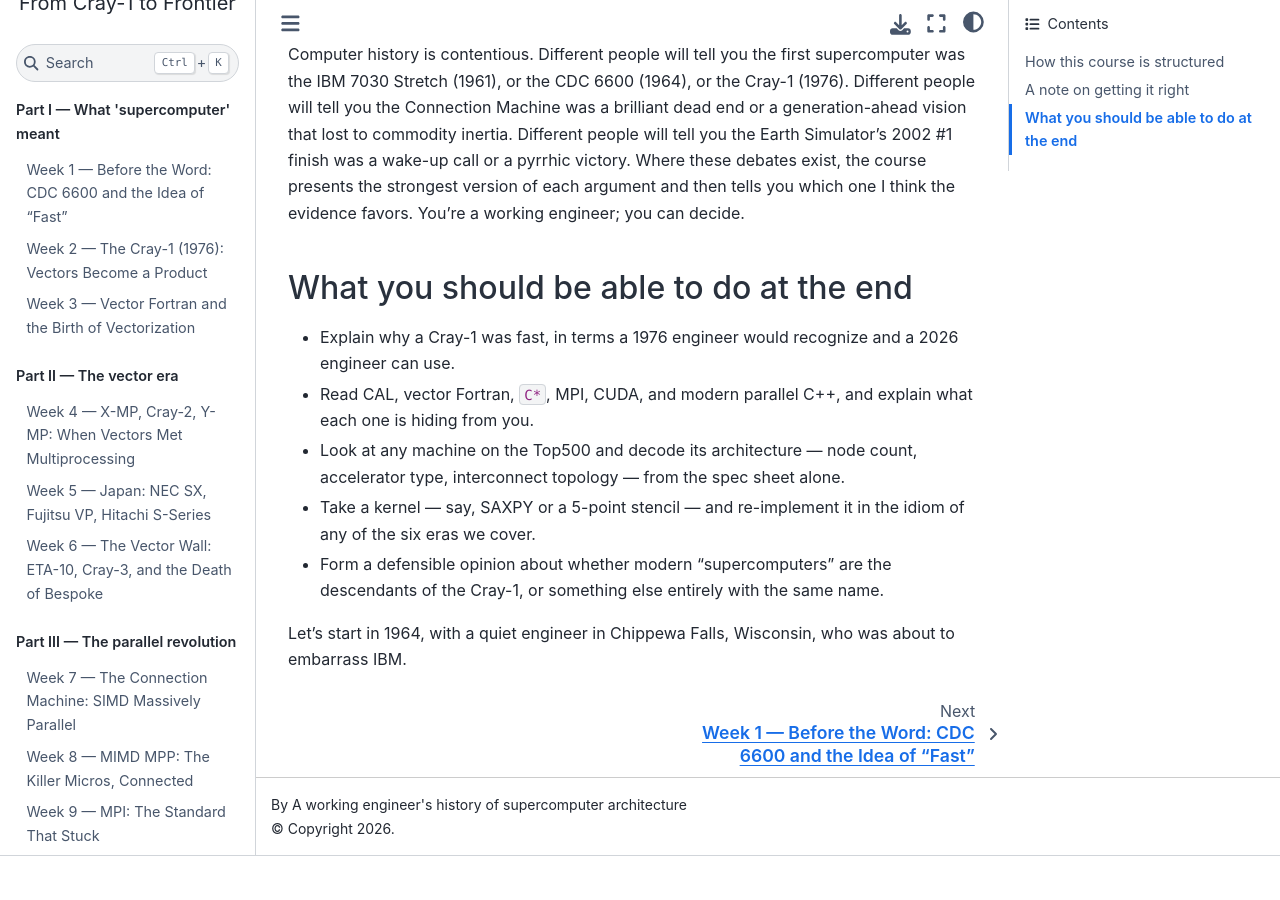
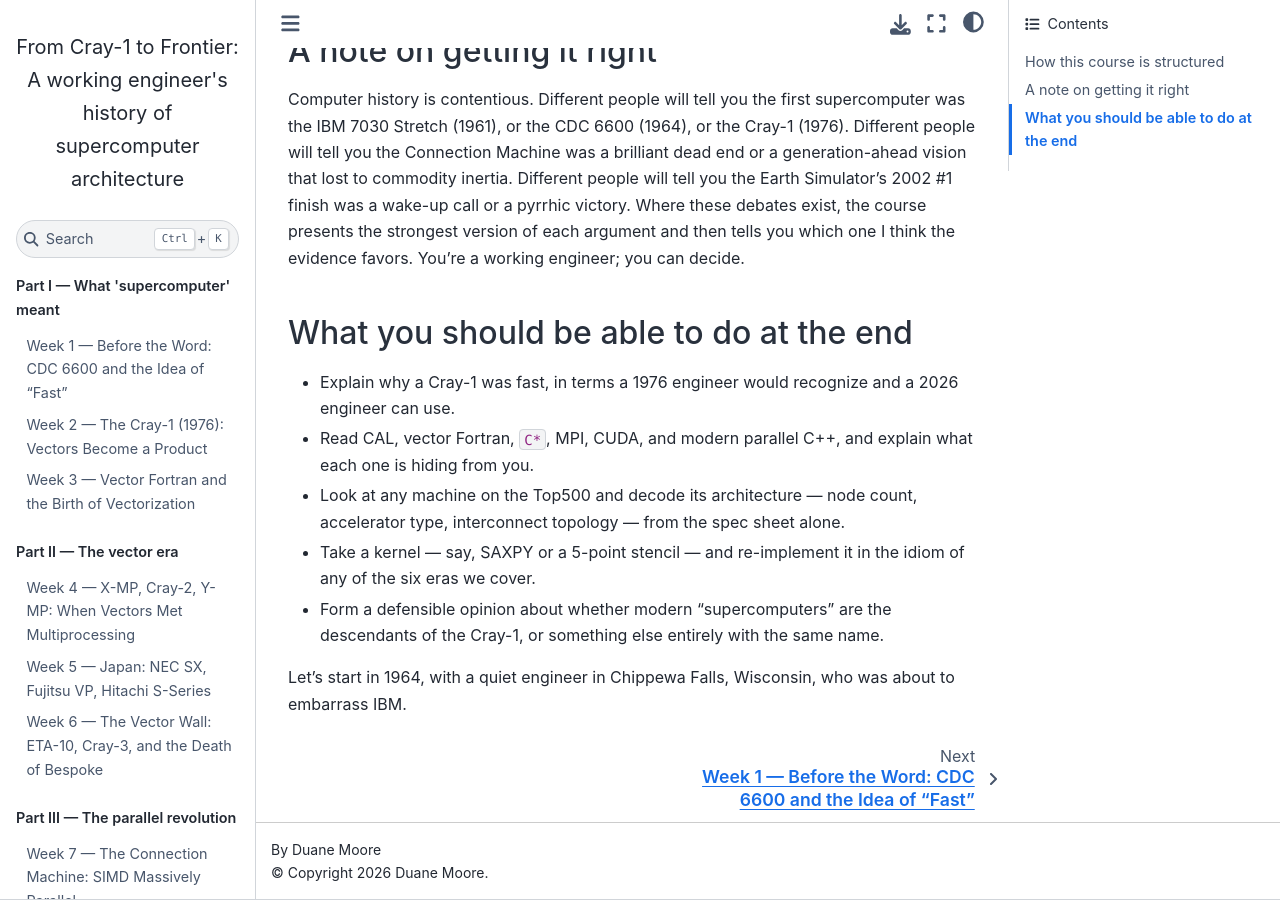
Before and after one commit to duane1024/sc-course, a Jupyter Book: the page built from intro.md, in a window 1280 px wide and 900 px high, scrolled down 1764 px. Built offline with Jupyter Book 1.0.4 settings and Sphinx 7.4.7 and the Sphinx Book theme 1.1.4, drawn with Linux system fonts in a browser that asks for light colours; before the commit the page ends 2620 px from its top, so only the background shows below that; some of the changed text lies outside the part shown.

Commit message:
Set author to Duane Moore, pin Jupyter Book v1, add .gitignore
- Attribute the course to Duane Moore in the book config, README, and
  intro chapter; set copyright accordingly.
- Fold the subtitle into the book title (Jupyter Book v1 has no
  separate subtitle field).
- Pin jupyter-book to <2 since the existing _config.yml/_toc.yml are
  v1-format; v2 ships a different MyST-based config that the current
  files would not satisfy.
- Add .gitignore covering _build/, Python caches, and lab build
  artifacts.

Co-Authored-By: Claude Opus 4.7 (1M context) <noreply@anthropic.com>

```diff
--- a/_config.yml
+++ b/_config.yml
@@ -1,7 +1,7 @@
-title: From Cray-1 to Frontier
-author: A working engineer's history of supercomputer architecture
+title: "From Cray-1 to Frontier: A working engineer's history of supercomputer architecture"
+author: Duane Moore
 logo: ""
-copyright: "2026"
+copyright: "2026 Duane Moore"
 only_build_toc_files: true
 
 execute:
--- a/intro.md
+++ b/intro.md
@@ -1,4 +1,6 @@
 # Introduction
+
+*By Duane Moore.*
 
 In June 1976 a refrigerator-sized arc of beige metal and brown vinyl arrived at Los Alamos National Laboratory. It weighed five tons, drank 115 kilowatts, was cooled by liquid Freon piped through its frame, and could perform 160 million floating-point operations per second. It cost $8.8 million in 1976 dollars. It was called the Cray-1, and for most people in the field it was the moment the word **supercomputer** stopped being a vague honorific and became the name of a specific kind of machine.
 
--- a/requirements.txt
+++ b/requirements.txt
@@ -1,3 +1,3 @@
-jupyter-book>=1.0
+jupyter-book>=1.0,<2
 matplotlib
 numpy
```
Also changed, not shown: README.md (+2 -0 lines), 1 other file.
